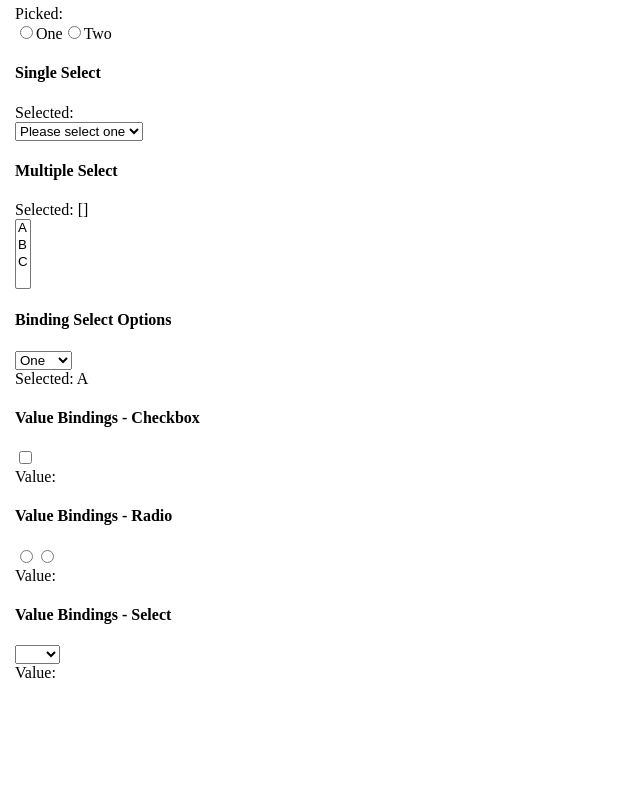
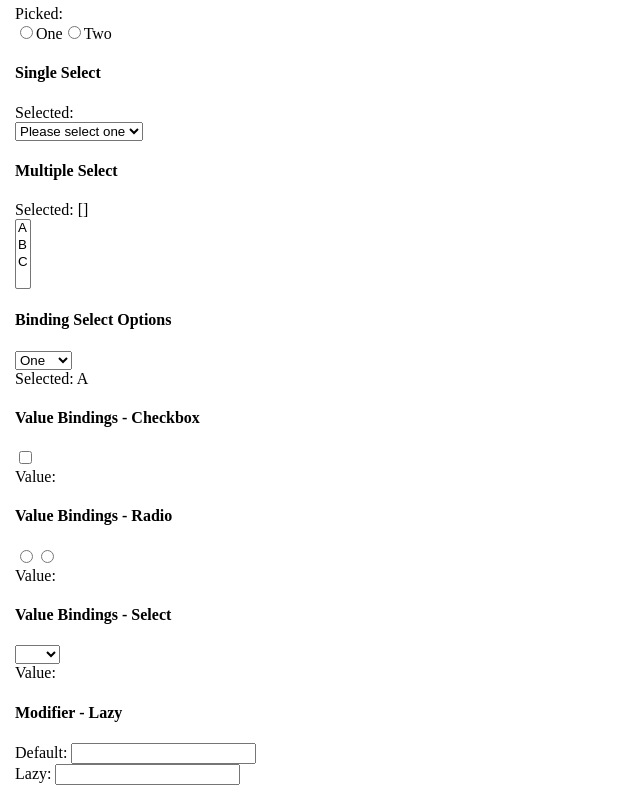
Before and after one commit to galaxyuliana/VueExercises, a Vue app in the folder first-vue-project/: page /08 in a window 1280 px wide. Shown: the part 836-1636 px from the top of the page, without its empty margins (0-640 px from the left). Before the commit the page ends 1533 px from the top, so only its background shows below. Built offline with nearby package versions, Linux system fonts and the light colour scheme.

Commit message:
Added ModifierLazy

```diff
--- a/first-vue-project/src/components/Exercise/08/Exercise08.vue
+++ b/first-vue-project/src/components/Exercise/08/Exercise08.vue
@@ -11,6 +11,7 @@ import BindingSelectOptions from './BindingSelectOptions.vue'
 import CheckboxValueBindings from './CheckboxValueBindings.vue'
 import RadioValueBindings from './RadioValueBindings.vue'
 import SelectValueBindings from './SelectValueBindings.vue'
+import ModifierLazy from './ModifierLazy.vue'
 </script>
 
 <template>
@@ -40,5 +41,7 @@ import SelectValueBindings from './SelectValueBindings.vue'
         <RadioValueBindings />
         <h4>Value Bindings - Select</h4>
         <SelectValueBindings />
+        <h4>Modifier - Lazy</h4>
+        <ModifierLazy />
     </div>
 </template>
--- /dev/null
+++ b/first-vue-project/src/components/Exercise/08/ModifierLazy.vue
@@ -0,0 +1,20 @@
+<script>
+export default {
+    data() {
+        return {
+            msg: '',
+            text: ''
+        }
+    }
+}
+</script>
+
+<template>
+    <div class="exercise">
+        Default: <input v-model="text">
+        {{ text }}
+        <br/>
+        Lazy: <input v-model.lazy="msg" />
+        {{ msg }}
+    </div>
+</template>
```
